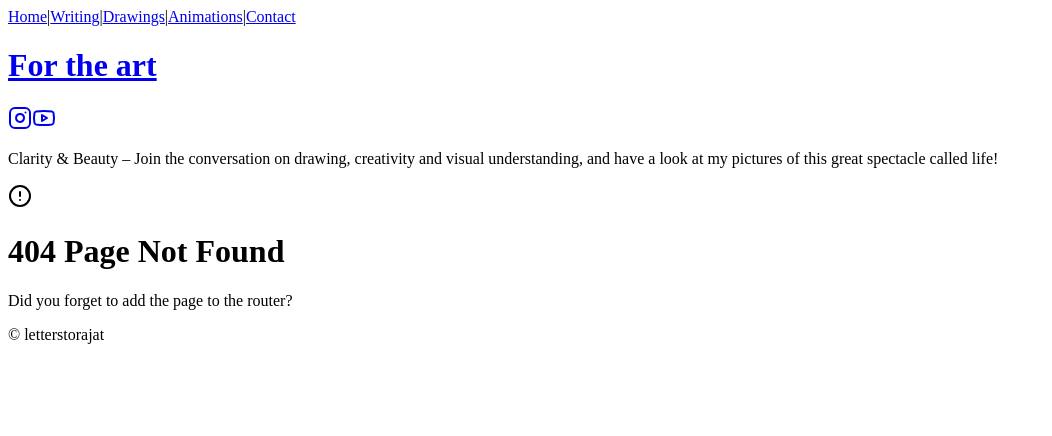
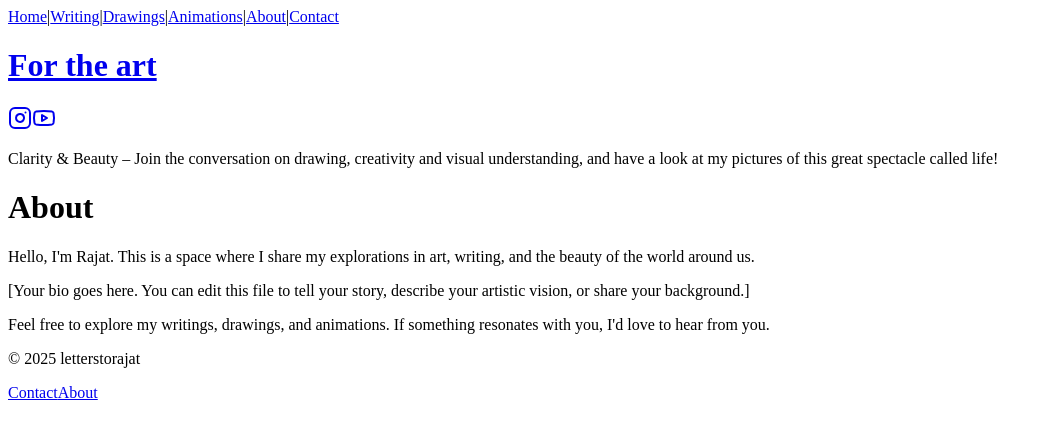
Before and after one commit to rajatmishra14/fortheart.in, a React (Vite) app in the folder client/: page /about in a window 1280 px wide. Shown: the top 436 px of the page, without its empty margins (0-1052 px from the left). Built offline with nearby package versions, Linux system fonts and the light colour scheme; a web font is replaced by a local one.

Commit message:
Update branding, footer, and add About page

```diff
--- a/client/index.html
+++ b/client/index.html
@@ -4,7 +4,7 @@
     <meta charset="UTF-8" />
     <meta name="viewport" content="width=device-width, initial-scale=1.0, maximum-scale=1" />
     <meta name="description" content="Clarity & Beauty – Join the conversation on drawing, creativity and visual understanding, and have a look at my pictures of this great spectacle called life!" />
-    <title>Your Name - Portfolio</title>
+    <title>Rajat - Art & Writing</title>
     <link rel="icon" type="image/png" href="/favicon.png" />
     <link rel="preconnect" href="https://fonts.googleapis.com">
     <link rel="preconnect" href="https://fonts.gstatic.com" crossorigin>
--- a/client/src/App.tsx
+++ b/client/src/App.tsx
@@ -14,6 +14,7 @@ import WritingPost from "@/pages/WritingPost";
 import DrawingDetail from "@/pages/DrawingDetail";
 import AnimationDetail from "@/pages/AnimationDetail";
 import Contact from "@/pages/Contact";
+import About from "@/pages/About";
 import NotFound from "@/pages/not-found";
 
 function Router() {
@@ -26,6 +27,7 @@ function Router() {
       <Route path="/drawings/:id" component={DrawingDetail} />
       <Route path="/animations" component={AllAnimations} />
       <Route path="/animations/:id" component={AnimationDetail} />
+      <Route path="/about" component={About} />
       <Route path="/contact" component={Contact} />
       <Route component={NotFound} />
     </Switch>
--- a/client/src/components/Footer.tsx
+++ b/client/src/components/Footer.tsx
@@ -1,10 +1,14 @@
 export default function Footer() {
   return (
-    <footer className="mt-24 pb-12">
-      <div className="max-w-4xl mx-auto px-6">
-        <p className="text-center text-sm opacity-60" data-testid="text-copyright">
-          © letterstorajat
+    <footer className="mt-24 pb-12 border-t border-border/40 pt-8">
+      <div className="max-w-4xl mx-auto px-6 flex flex-col md:flex-row justify-between items-center gap-4">
+        <p className="text-sm opacity-60" data-testid="text-copyright">
+          &copy; {new Date().getFullYear()} letterstorajat
         </p>
+        <div className="flex gap-6 text-sm opacity-60">
+          <a href="/contact" className="hover:opacity-100 transition-opacity">Contact</a>
+          <a href="/about" className="hover:opacity-100 transition-opacity">About</a>
+        </div>
       </div>
     </footer>
   );
--- a/client/src/components/Header.tsx
+++ b/client/src/components/Header.tsx
@@ -21,7 +21,7 @@ export default function Header() {
               <Instagram className="w-5 h-5" />
             </a>
             <a
-              href="https://youtube.com/@yourchannel"
+              href="https://youtube.com/@letterstorajat"
               target="_blank"
               rel="noopener noreferrer"
               className="hover-elevate px-2 py-1 rounded-md transition-opacity opacity-70 hover:opacity-100"
--- a/client/src/components/Navigation.tsx
+++ b/client/src/components/Navigation.tsx
@@ -10,41 +10,43 @@ export default function Navigation() {
       <div className="max-w-4xl mx-auto px-6 py-6">
         <div className="flex items-center gap-3 text-sm font-medium">
           <Link href="/" data-testid="link-nav-home">
-            <span className={`hover-elevate transition-opacity px-2 py-1 rounded-md ${
-              isActive("/") ? "opacity-100" : "opacity-70"
-            }`}>
+            <span className={`hover-elevate transition-opacity px-2 py-1 rounded-md ${isActive("/") ? "opacity-100" : "opacity-70"
+              }`}>
               Home
             </span>
           </Link>
           <span className="opacity-30">|</span>
           <Link href="/writing" data-testid="link-writing">
-            <span className={`hover-elevate transition-opacity px-2 py-1 rounded-md ${
-              isActive("/writing") ? "opacity-100" : "opacity-70"
-            }`}>
+            <span className={`hover-elevate transition-opacity px-2 py-1 rounded-md ${isActive("/writing") ? "opacity-100" : "opacity-70"
+              }`}>
               Writing
             </span>
           </Link>
           <span className="opacity-30">|</span>
           <Link href="/drawings" data-testid="link-drawings">
-            <span className={`hover-elevate transition-opacity px-2 py-1 rounded-md ${
-              isActive("/drawings") ? "opacity-100" : "opacity-70"
-            }`}>
+            <span className={`hover-elevate transition-opacity px-2 py-1 rounded-md ${isActive("/drawings") ? "opacity-100" : "opacity-70"
+              }`}>
               Drawings
             </span>
           </Link>
           <span className="opacity-30">|</span>
           <Link href="/animations" data-testid="link-animations">
-            <span className={`hover-elevate transition-opacity px-2 py-1 rounded-md ${
-              isActive("/animations") ? "opacity-100" : "opacity-70"
-            }`}>
+            <span className={`hover-elevate transition-opacity px-2 py-1 rounded-md ${isActive("/animations") ? "opacity-100" : "opacity-70"
+              }`}>
               Animations
             </span>
           </Link>
           <span className="opacity-30">|</span>
+          <Link href="/about" data-testid="link-about">
+            <span className={`hover-elevate transition-opacity px-2 py-1 rounded-md ${isActive("/about") ? "opacity-100" : "opacity-70"
+              }`}>
+              About
+            </span>
+          </Link>
+          <span className="opacity-30">|</span>
           <Link href="/contact" data-testid="link-contact">
-            <span className={`hover-elevate transition-opacity px-2 py-1 rounded-md ${
-              isActive("/contact") ? "opacity-100" : "opacity-70"
-            }`}>
+            <span className={`hover-elevate transition-opacity px-2 py-1 rounded-md ${isActive("/contact") ? "opacity-100" : "opacity-70"
+              }`}>
               Contact
             </span>
           </Link>
--- /dev/null
+++ b/client/src/pages/About.tsx
@@ -0,0 +1,29 @@
+import { motion } from "framer-motion";
+
+export default function About() {
+    return (
+        <div className="max-w-2xl mx-auto px-6 py-12">
+            <motion.div
+                initial={{ opacity: 0, y: 20 }}
+                animate={{ opacity: 1, y: 0 }}
+                transition={{ duration: 0.5 }}
+            >
+                <h1 className="text-3xl font-serif mb-8">About</h1>
+
+                <div className="prose prose-neutral dark:prose-invert">
+                    <p className="text-lg leading-relaxed opacity-80 mb-6">
+                        Hello, I'm Rajat. This is a space where I share my explorations in art, writing, and the beauty of the world around us.
+                    </p>
+
+                    <p className="leading-relaxed opacity-80 mb-6">
+                        [Your bio goes here. You can edit this file to tell your story, describe your artistic vision, or share your background.]
+                    </p>
+
+                    <p className="leading-relaxed opacity-80">
+                        Feel free to explore my writings, drawings, and animations. If something resonates with you, I'd love to hear from you.
+                    </p>
+                </div>
+            </motion.div>
+        </div>
+    );
+}
```
